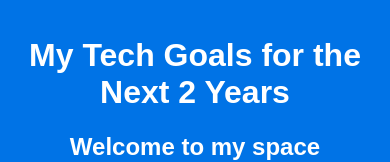
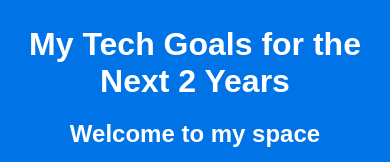
Before and after one commit to DaintyAishat/HNG11-Task1, a plain HTML site: page index.html in a window 390 px wide. Shown: the top 162 px of the page. Drawn offline with Linux system fonts and the light colour scheme.

Commit message:
Update style.css

```diff
--- a/style.css
+++ b/style.css
@@ -79,7 +79,9 @@ footer {
         flex-direction: column;
         text-align: center;
     }
-
+    header h1 {
+        margin: 10px;
+    }
 }
 @media (max-width:380px) {
     .card {
```
